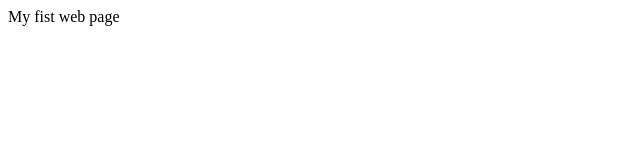
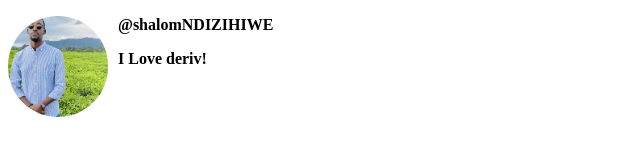
Before and after one commit to shalom-deriv/HTML1, a plain HTML site: page index.html in a window 1280 px wide. Shown: the whole page, without its empty margins (0-640 px from the left). Drawn offline with Linux system fonts and the light colour scheme.

Commit message:
css changes

```diff
--- a/index.html
+++ b/index.html
@@ -1,7 +1,25 @@
 <!DOCTYPE html>
 <html>
-    <head>My fist web page</head>
+    <head>
+        <title>My fist web page</title>
+        <style>
+            img {
+               width: 100px;
+               border-radius: 50px;
+               float: left;
+               margin-right: 10px;
+            }
+            p {
+                font-weight: bold;
+            }
+
+        </style>
+    </head>
     <body>
+        <img src="images/image (23).png">
+        <p>@shalomNDIZIHIWE</p>
+        <P>I Love deriv!</P>
+
 
     </body>
 </html>
```
Also changed, not shown: images/image (23).png (added).
